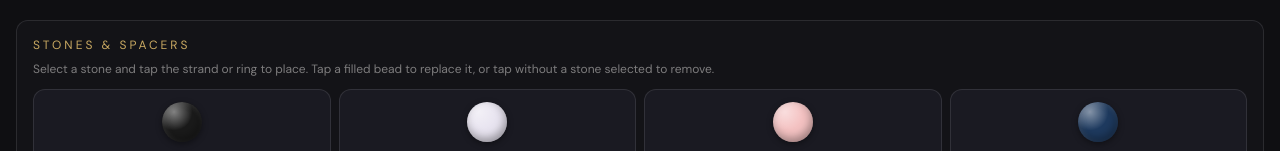
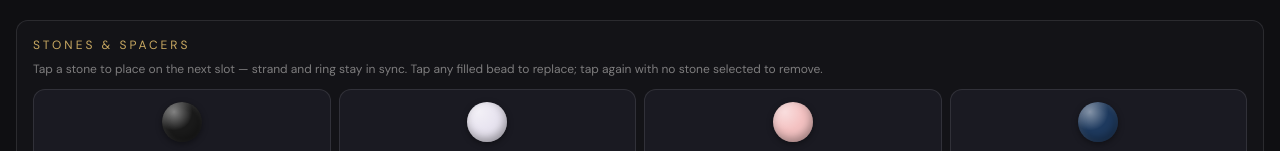
Before and after one commit to mastershifu24/GemOps, a Next.js app: page /customize in a window 1280 px wide. Shown: the part 1221-1372 px from the top of the page. Built offline with nearby package versions, Linux system fonts and the light colour scheme; no server answers; the database is empty; a web font is replaced by a local one.

Commit message:
fixed regression issue

```diff
--- a/src/components/customizer/CustomerCustomizer.tsx
+++ b/src/components/customizer/CustomerCustomizer.tsx
@@ -273,8 +273,20 @@ export function CustomerCustomizer() {
       }
 
       setSelectedStone(component);
+
+      const nextIndex = findNextEmptySlotIndex(slots);
+      if (nextIndex !== null) {
+        placeComponent(nextIndex, component, { mirror: true });
+      }
     },
-    [patternDraft, selectedBeadMm, selectedBeadShape, selectedStone]
+    [
+      patternDraft,
+      selectedBeadMm,
+      selectedBeadShape,
+      selectedStone,
+      slots,
+      placeComponent,
+    ]
   );
 
   const resetDesign = useCallback(
@@ -637,8 +649,8 @@ export function CustomerCustomizer() {
           </p>
           <p className="mb-3 text-xs text-gem-mist/50">
             {showStrandToggle
-              ? "Select a stone and tap the strand or ring to place. Tap a filled bead to replace it, or tap without a stone selected to remove."
-              : "Pick size and shape above, then tap a stone — tap the preview to place or replace."}
+              ? "Tap a stone to place on the next slot — strand and ring stay in sync. Tap any filled bead to replace; tap again with no stone selected to remove."
+              : "Tap a stone to place on the next slot. Tap a filled bead to replace it."}
           </p>
           <StonePalette
             components={components}
```
